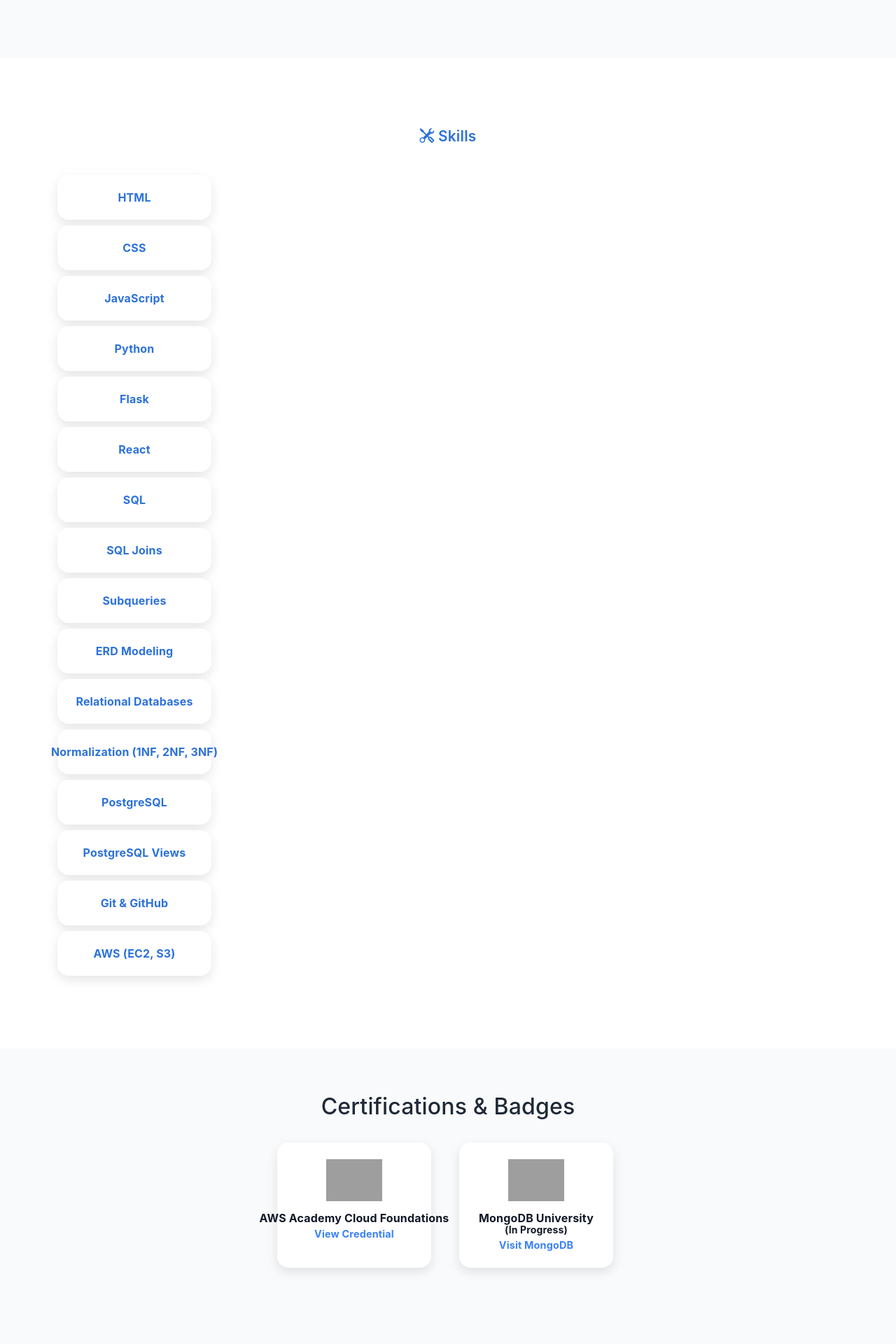
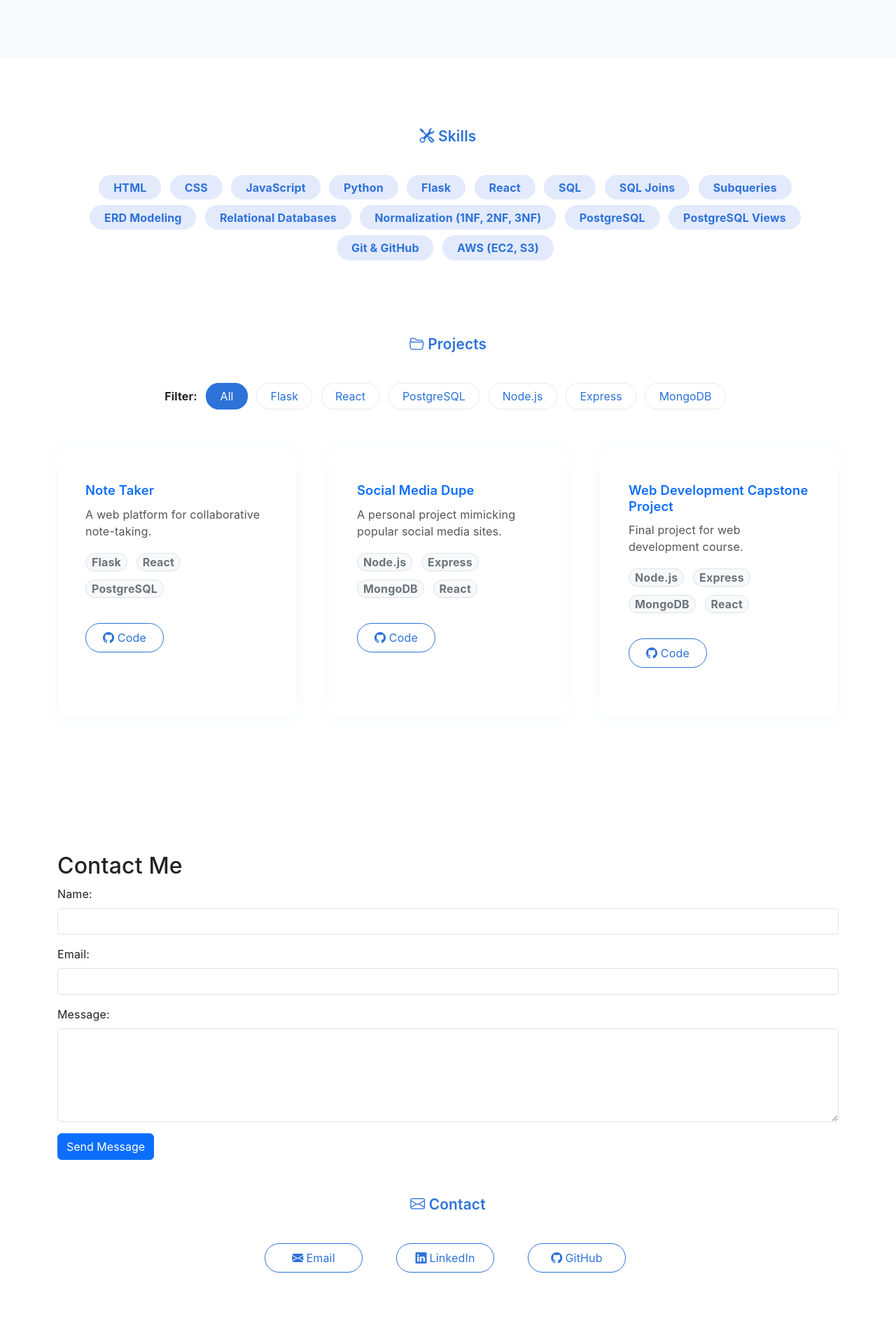
Before and after one commit to tmaster001/tlindor-portfolio, a Flask app: page / in a window 1280 px wide. Shown: the part 811-2731 px from the top of the page at 70% size. After the commit the page ends 2629 px from the top, so only its background shows below. Run offline with Flask 3, Linux system fonts and the light colour scheme; grey boxes are pictures that could not be loaded.

Commit message:
Removed certifications section and updated skills layout with .skills-grid styling

```diff
--- a/static/style.css
+++ b/static/style.css
@@ -225,112 +225,3 @@ body {
 body {
   padding-top: 100px;
 }
-
-
-.certifications {
-  padding: 4rem 1rem;
-  background: #f9fafb;
-  text-align: center;
-}
-
-.certifications h2 {
-  font-size: 2rem;
-  margin-bottom: 2rem;
-  color: #1f2937;
-}
-
-.badge-container {
-  display: flex;
-  flex-wrap: wrap;
-  justify-content: center;
-  gap: 2rem;
-}
-
-.badge {
-  background: white;
-  border-radius: 1rem;
-  box-shadow: 0 6px 16px rgba(0, 0, 0, 0.1);
-  padding: 1.5rem;
-  width: 220px;
-  max-width: 90vw;
-  transition: transform 0.3s ease;
-  text-align: center;
-  display: flex;
-  flex-direction: column;
-  align-items: center;
-}
-
-.badge:hover {
-  transform: translateY(-5px);
-}
-
-.badge img {
-  width: 80px;
-  height: auto;
-  margin-bottom: 1rem;
-}
-
-.badge p {
-  font-weight: bold;
-  color: #111827;
-  margin-bottom: 0.5rem;
-}
-
-.badge a {
-  font-size: 0.9rem;
-  color: #3b82f6;
-  text-decoration: none;
-}
-
-.badge a:hover {
-  text-decoration: underline;
-}
-
-/* Responsive behavior for smaller screens */
-@media (max-width: 480px) {
-  .badge {
-    width: 90%;
-    padding: 1rem;
-  }
-
-  .badge img {
-    width: 60px;
-  }
-
-  .certifications h2 {
-    font-size: 1.5rem;
-  }
-}
-
-.skills {
-  padding: 4rem 1rem;
-  background: #ffffff;
-  text-align: center;
-}
-
-.skills h2 {
-  font-size: 2rem;
-  margin-bottom: 2rem;
-  color: #1f2937;
-}
-
-.skill-container {
-  display: flex;
-  flex-wrap: wrap;
-  justify-content: center;
-  gap: 1.5rem;
-}
-
-.skill {
-  background: white;
-  border-radius: 1rem;
-  box-shadow: 0 6px 16px rgba(0, 0, 0, 0.1);
-  padding: 1rem 2rem;
-  font-weight: bold;
-  color: #1f2937;
-  transition: transform 0.3s ease;
-}
-
-.skill:hover {
-  transform: translateY(-5px);
-}
--- a/templates/hello.html
+++ b/templates/hello.html
@@ -60,9 +60,8 @@
     <section class="section bg-white fade-section" id="skills">
         <div class="container text-center">
             <div class="section-title"><i class="bi bi-tools"></i> Skills</div>
+            <div>
 
-    <!-- Add this wrapper for layout -->
-    <div class="skills-grid">
                     <span class="badge mb-2">HTML</span>
 <span class="badge mb-2">CSS</span>
 <span class="badge mb-2">JavaScript</span>
@@ -79,26 +78,11 @@
 <span class="badge mb-2">PostgreSQL Views</span>
 <span class="badge mb-2">Git & GitHub</span>
 <span class="badge mb-2">AWS (EC2, S3)</span>
+
+
+            </div>
         </div>
 
-  </div>
-</section>
-
-<section id="certifications" class="certifications">
-  <h2>Certifications & Badges</h2>
-  <div class="badge-container">
-    <div class="badge">
-      <img src="https://d1.awsstatic.com/training-and-certification/global-training/AWS-Certified-Cloud-Practitioner_badge.476d1d3f2b33fe52.png" alt="AWS Cloud Foundations Badge">
-      <p>AWS Academy Cloud Foundations</p>
-      <a href="https://www.credly.com/badges/5b736154-5b07-488e-9a76-2af8adba70cb" target="_blank">View Credential</a>
-    </div>
-    <div class="badge">
-      <img src="https://webassets.mongodb.com/_com_assets/certification/mongodb-certification-logo.png" alt="MongoDB University Badge">
-      <p>MongoDB University<br><small>(In Progress)</small></p>
-      <a href="https://learn.mongodb.com" target="_blank">Visit MongoDB</a>
-    </div>
-  </div>
-</section>
 
     <!-- Projects Section -->
     <section class="section fade-section" id="projects">
```
Lines whose indentation alone changed are shown as unchanged.
